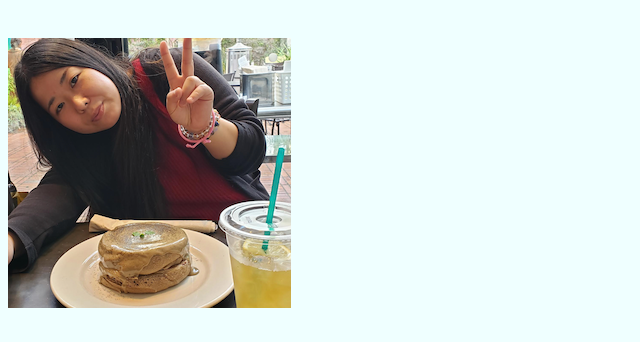
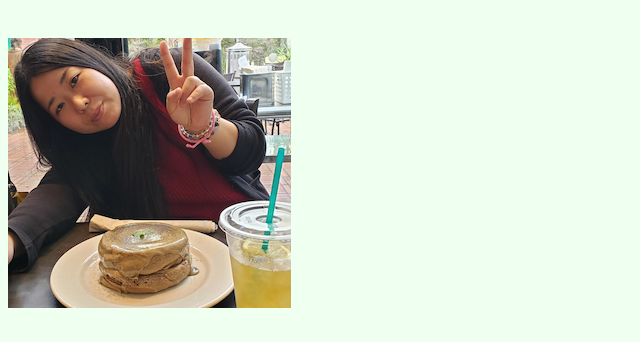
Before and after one commit to mai1222-remon/mai1222-remon.github.io, a plain HTML site: page maiko.html in a window 1280 px wide. Shown: the part 139-481 px from the top of the page, without its empty margins (0-640 px from the left). Drawn offline with Linux system fonts and the light colour scheme.

Commit message:
背景色変更

```diff
--- a/igeimaiko.css
+++ b/igeimaiko.css
@@ -1,4 +1,4 @@
-body{background-color:#efffff ;
+body{background-color:#effff0 ;
 }
 h1{font-size: 60px
 }
```
